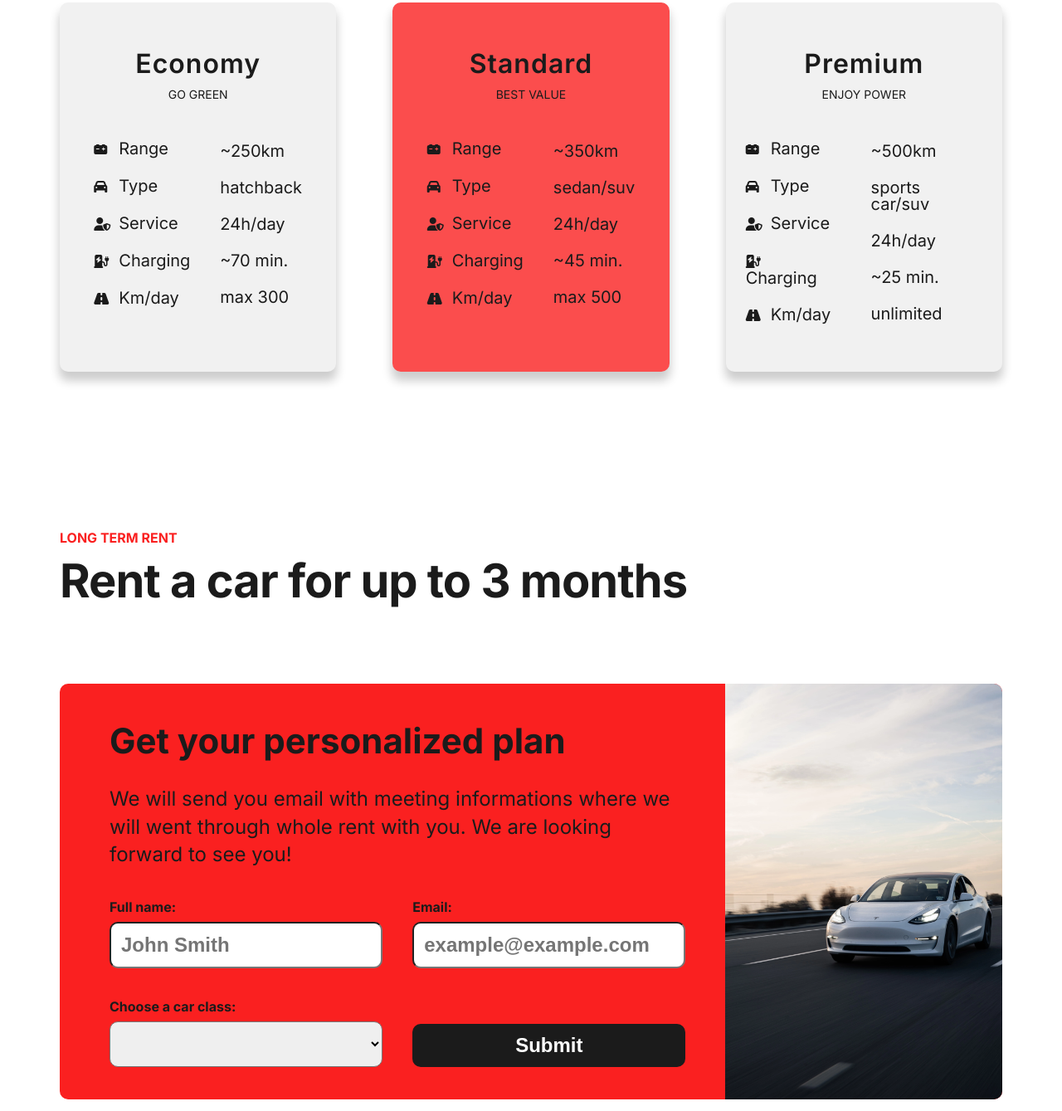
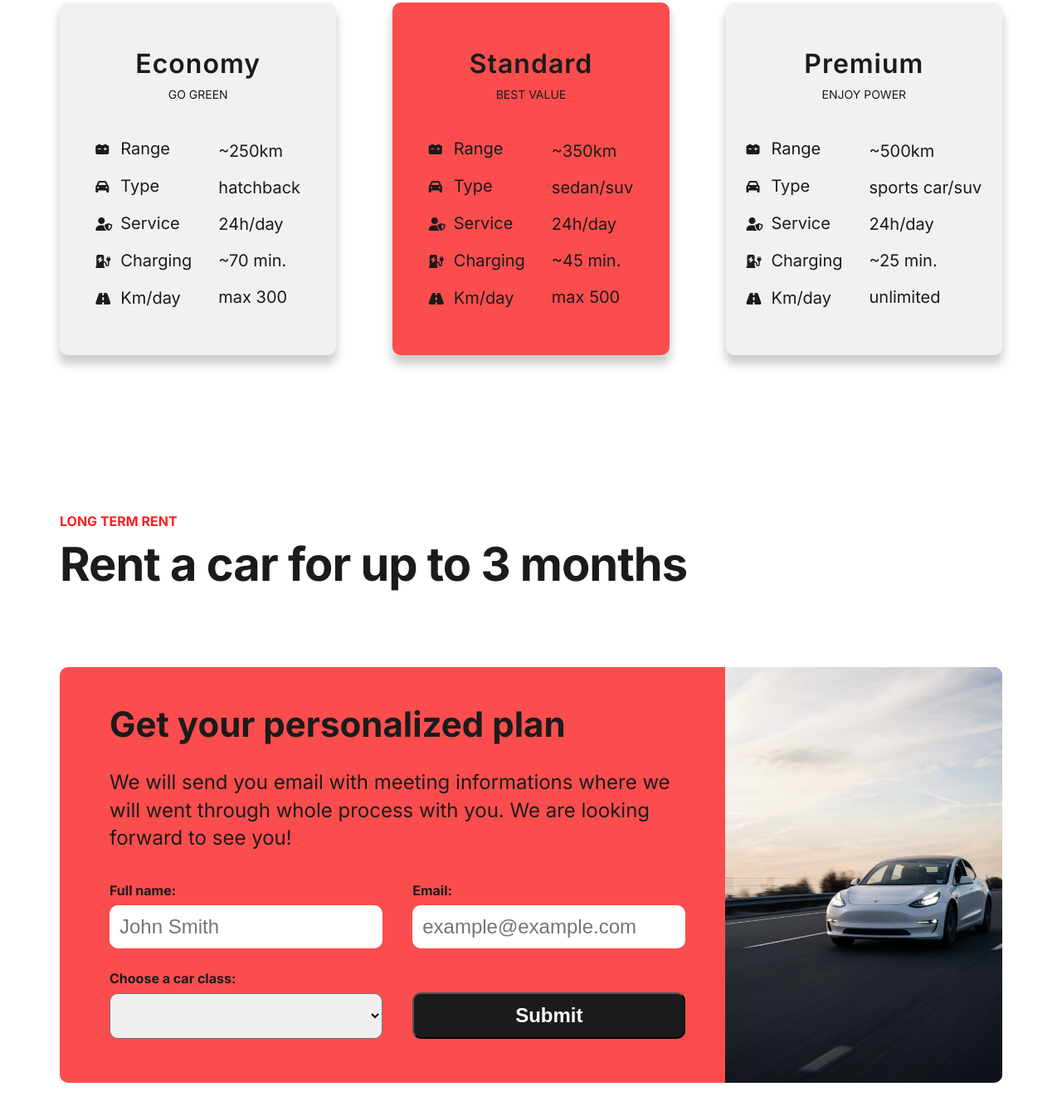
Before and after one commit to krafcik02/ev-car-rent, a plain HTML site: page index.html in a window 1280 px wide. Shown: the part 2681-4020 px from the top of the page at 83% size. Drawn offline with nearby package versions, Linux system fonts and the light colour scheme.

Commit message:
cta form, logo

```diff
--- a/css/style.css
+++ b/css/style.css
@@ -247,7 +247,7 @@ HEADER SECTION
 }
 
 .car-category--lists {
-  gap: 3.6rem;
+  gap: 3.2rem;
   align-items: center;
   justify-content: center;
 }
@@ -415,7 +415,7 @@ HEADER SECTION
 }
 
 .cta-form-box {
-  background-color: #fa2020;
+  background-color: #fb4d4d;
   padding: 0 0 0 2.4rem;
   border-radius: 10px;
   grid-template-columns: 70% 30%;
@@ -450,9 +450,8 @@ HEADER SECTION
 .cta-form input {
   width: 100%;
   font-size: 2.4rem;
-  font-weight: 700;
   padding: 1.2rem;
-  margin-bottom: 1rem;
+  border: none;
   border-radius: 10px;
 }
 
@@ -475,7 +474,6 @@ HEADER SECTION
   border-radius: 10px;
   background-color: #1b1b1b;
   color: #fff;
-  border: 0;
   align-self: flex-end;
 }
 
--- a/index.html
+++ b/index.html
@@ -30,7 +30,7 @@
             <!-- logo -->
             <a href="#"
               ><img
-                class="logo-img"
+                class="logo"
                 src="img/main-logo.png"
                 alt="Picture of ELETTRICO logo"
             /></a>
@@ -265,8 +265,8 @@
               <h3 class="cta-header">Get your personalized plan</h3>
               <p class="cta-text">
                 We will send you email with meeting informations where we will
-                went through whole rent with you. We are looking forward to see
-                you!
+                went through whole process with you. We are looking forward to
+                see you!
               </p>
               <form action="submit" class="cta-form grid grid--2-col">
                 <div>
```
